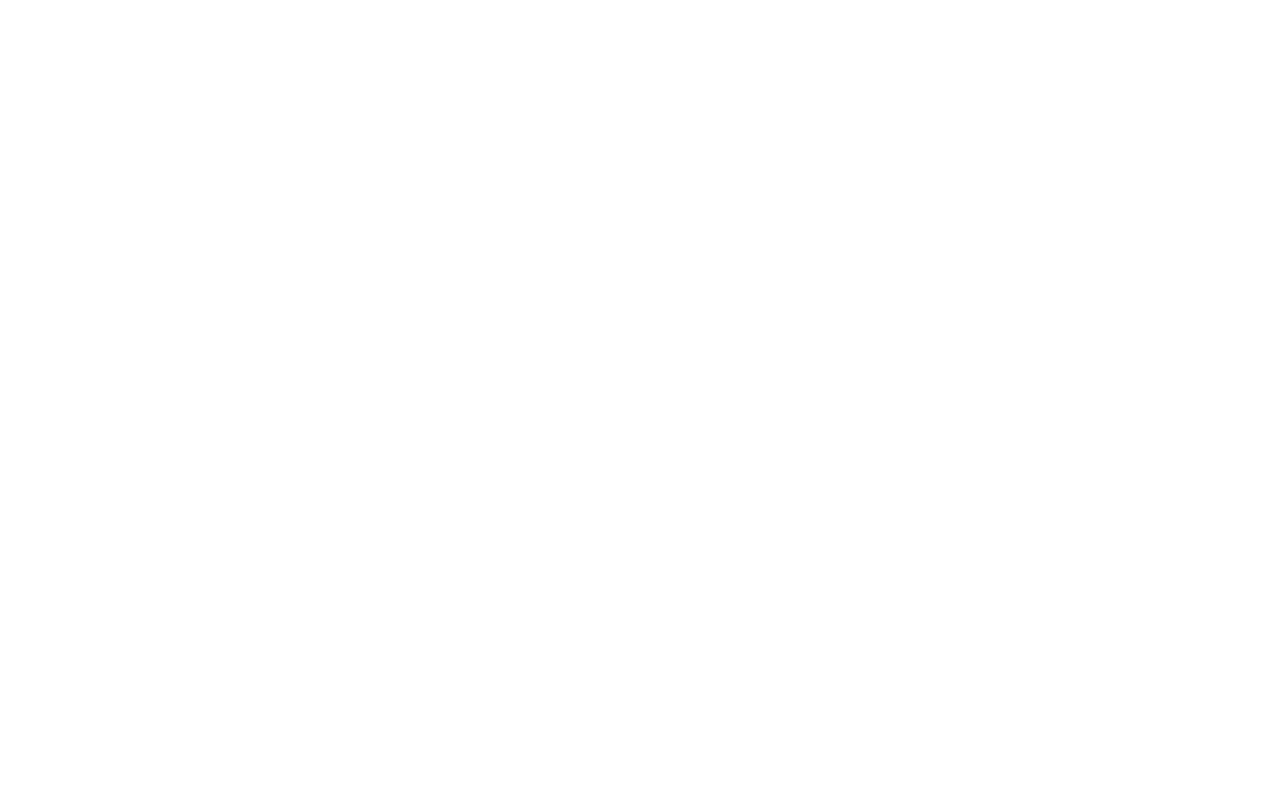
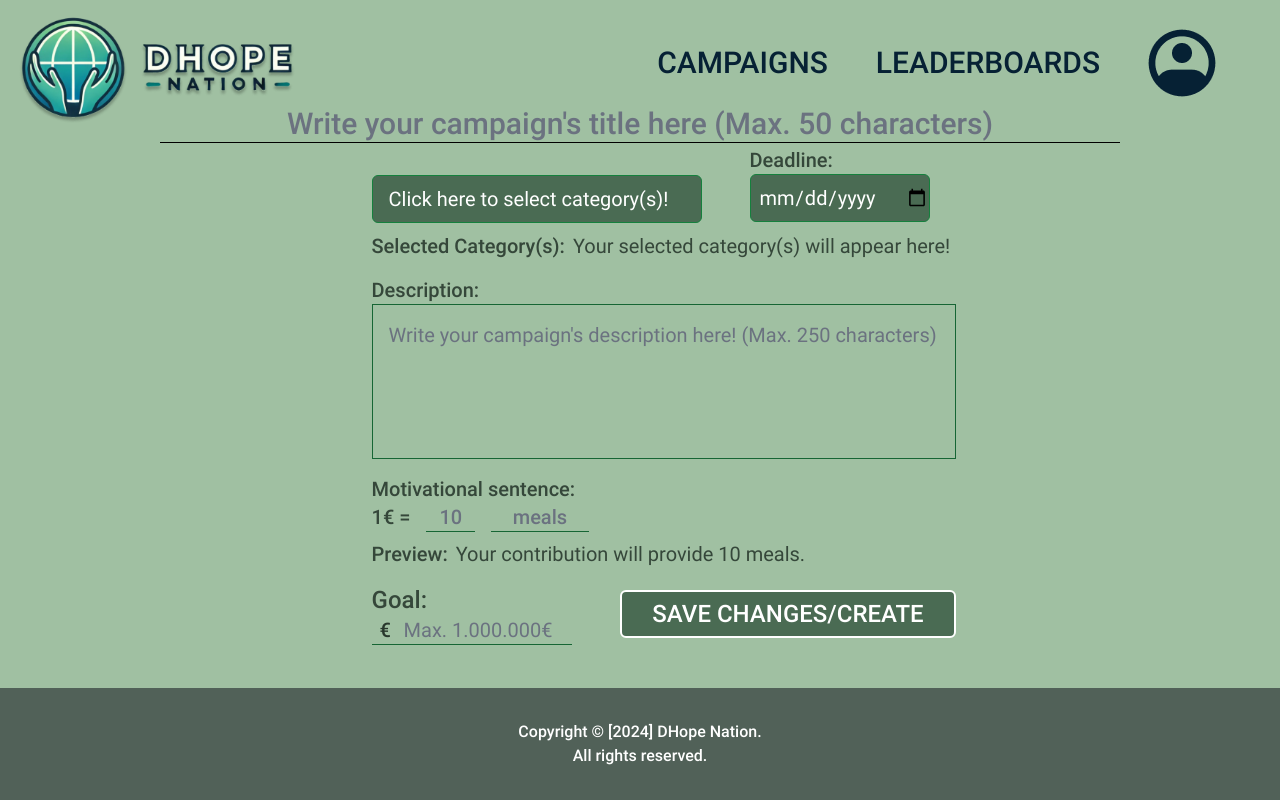
Before and after one commit to jovitor03/DHope-Nation, a React (Create React App) app in the folder dhope-nation/: page /create-campaign in a window 1280 px wide. Before the commit this address had no page. Built offline with nearby package versions, Linux system fonts and the light colour scheme.

Commit message:
Add create campaign front-end

```diff
--- a/dhope-nation/src/index.js
+++ b/dhope-nation/src/index.js
@@ -7,6 +7,7 @@ import CreateAccount1 from "./pages/Account/CreateAccount1.js";
 import CreateAccount2 from "./pages/Account/CreateAccount2.js";
 import ConfirmIdentity from "./pages/Account/ConfirmIdentity.js";
 import DonatorProfile from "./pages/Profile/DonatorProfile.js";
+import CreateCampaign from "./pages/Campaigns/CreateCampaign.js";
 import reportWebVitals from "./reportWebVitals";
 
 const root = ReactDOM.createRoot(document.getElementById("root"));
@@ -19,6 +20,7 @@ root.render(
         <Route path="/create-account/page-2" element={<CreateAccount2 />} />
         <Route path="/confirm-identity" element={<ConfirmIdentity />} />
         <Route path="/profile" element={<DonatorProfile />} />
+        <Route path="/create-campaign" element={<CreateCampaign />} />
       </Routes>
     </BrowserRouter>
   </React.StrictMode>
--- a/dhope-nation/src/pages/Account/ConfirmIdentity.js
+++ b/dhope-nation/src/pages/Account/ConfirmIdentity.js
@@ -1,4 +1,4 @@
-import "/Users/jovitor/Desktop/dhope-nation/dhope-nation/src/styles/Account.css";
+import "../../styles/Account.css";
 import logo from "../../assets/images/logo.png";
 import { Link } from "react-router-dom";
 
--- /dev/null
+++ b/dhope-nation/src/pages/Campaigns/CreateCampaign.js
@@ -0,0 +1,183 @@
+import React, { useState } from "react";
+import DonatorLayout from "../../layouts/DonatorLayout";
+import "../../styles/Campaigns.css";
+
+function CreateCampaign() {
+  const [selectedCategories, setSelectedCategories] = useState([]);
+  const [isOpen, setIsOpen] = useState(false);
+
+  const categories = [
+    "Education",
+    "Health",
+    "Environment",
+    "Animal Causes",
+    "Social Justice",
+    "Disaster Relief",
+    "Arts & Culture",
+    "Other",
+  ];
+
+  const handleCheckboxChange = (category) => {
+    setSelectedCategories((prevSelected) => {
+      if (prevSelected.includes(category)) {
+        return prevSelected.filter((item) => item !== category);
+      } else {
+        return [...prevSelected, category];
+      }
+    });
+  };
+
+  const toggleDropdown = () => {
+    setIsOpen(!isOpen);
+  };
+
+  return (
+    <DonatorLayout>
+      {/* Title - centrado */}
+      <div className="flex flex-row justify-center mt-[-20px]">
+        <input
+          type="text"
+          placeholder="Write your campaign's title here (Max. 50 characters)"
+          maxLength={50}
+          className="bg-transparent focus:outline-none border-b border-black text-[#28372C] font-semibold w-3/4 text-center text-3xl 2xl:text-4xl placeholder-gray-500"
+        />
+      </div>
+
+      {/* Conteúdo principal na metade da direita */}
+      <div className="flex flex-row mt-4 justify-center 2xl:mt-8 ml-20 mr-8">
+        <div className="flex flex-col">
+          {/* Click here to select category(s) e Deadline lado a lado */}
+          <div className="flex flex-row mb-6 w-full items-center mt-4 space-x-12">
+            <div className="relative w-[330px]">
+              <button
+                type="button"
+                onClick={toggleDropdown}
+                className="w-full h-12 border border-green-700 rounded-md bg-[#4A6B53] text-left px-4 text-white text-xl"
+              >
+                {selectedCategories.length === 0
+                  ? "Click here to select category(s)!"
+                  : `${selectedCategories.length} category(s) selected`}
+              </button>
+              {isOpen && (
+                <div className="absolute w-full bg-[#4A6B53] border border-green-700 rounded-md shadow-lg max-h-60 overflow-y-auto text-white">
+                  {categories.map((category) => (
+                    <label
+                      key={category}
+                      className="flex items-center px-4 py-2 text-xl"
+                    >
+                      <input
+                        type="checkbox"
+                        checked={selectedCategories.includes(category)}
+                        onChange={() => handleCheckboxChange(category)}
+                        className="mr-2 accent-green-700"
+                      />
+                      {category}
+                    </label>
+                  ))}
+                </div>
+              )}
+            </div>
+
+            {/* Ajuste aqui: Alinhar Deadline */}
+            <div className="flex flex-col items-start w-[180px] ml-5 mt-[-30px]">
+              <h3 className="text-[#35473A] text-xl font-semibold">
+                Deadline:
+              </h3>
+              <input
+                type="date"
+                className="border border-green-700 rounded-md h-12 pl-2 text-white bg-[#4A6B53] text-xl w-full"
+              />
+            </div>
+          </div>
+
+          {/* Selected Category(s) */}
+          <div className="flex flex-row items-center text-[#35473A] mt-[-15px]">
+            <h2 className="font-semibold text-xl">Selected Category(s):</h2>
+            <div className="ml-2">
+              {selectedCategories.length === 0 ? (
+                <span className="text-[#35473A] text-xl">
+                  Your selected category(s) will appear here!
+                </span>
+              ) : (
+                <div className="flex flex-wrap gap-2">
+                  {selectedCategories.map((category, index) => (
+                    <span
+                      key={index}
+                      className="bg-[#C8E5C3] text-[#35473A] py-1 px-3 rounded-full border border-green-800"
+                    >
+                      {category}
+                    </span>
+                  ))}
+                </div>
+              )}
+            </div>
+          </div>
+
+          {/* Description */}
+          <div className="flex flex-col w-full mt-4">
+            <h2 className="text-[#35473A] text-xl font-semibold">
+              Description:
+            </h2>
+            <textarea
+              placeholder="Write your campaign's description here! (Max. 250 characters)"
+              className="bg-transparent focus:outline-none border border-green-800 text-[#28372C] w-full h-[155px] text-xl p-4 placeholder-gray-500 resize-none"
+              maxLength={250}
+            ></textarea>
+          </div>
+
+          {/* Motivational sentence */}
+          <div className="flex flex-col w-full mt-4">
+            <h2 className="text-[#35473A] text-xl font-semibold">
+              Motivational sentence:
+            </h2>
+            <div className="flex flex-row items-center space-x-4 text-[#35473A] text-xl font-semibold">
+              <label>1€ =</label>
+              <input
+                type="text"
+                className="bg-transparent focus:outline-none border-b border-b-green-800 ml-2 text-[#28372C] w-1/12 text-xl placeholder-gray-500 text-center"
+                placeholder="10"
+              />
+              <input
+                type="text"
+                className="bg-transparent focus:outline-none border-b border-b-green-800 ml-2 text-[#28372C] w-2/12 text-xl placeholder-gray-500 text-center"
+                placeholder="meals"
+              />
+            </div>
+          </div>
+
+          {/* Preview */}
+          <div className="flex flex-row w-full mt-2 items-center text-xl text-[#35473A] ">
+            <h2 className="font-semibold">Preview:</h2>
+            <label className="ml-2">
+              Your contribution will provide 10 meals.
+            </label>
+          </div>
+
+          {/* Goal e Save Changes lado a lado */}
+          <div className="flex flex-row space-x-12 mt-4 w-full items-center">
+            <div className="flex flex-col w-[200px]">
+              <h2 className="text-[#35473A] text-2xl font-semibold">Goal:</h2>
+              <div className="relative w-full">
+                <span className="absolute left-2 top-1/2 transform -translate-y-1/2 text-xl text-[#28372C] font-semibold">
+                  €
+                </span>
+                <input
+                  type="number"
+                  className="bg-transparent focus:outline-none border-b border-green-800 text-[#28372C] w-full text-xl pl-8 placeholder-gray-500 custom-number-input"
+                  placeholder="Max. 1.000.000€"
+                />
+              </div>
+            </div>
+
+            {/* Botão de Save Changes expandido */}
+            <button className="flex-grow h-12 border-2 border-white rounded-md bg-[#4A6B53] text-white text-2xl font-semibold">
+              SAVE CHANGES/CREATE
+            </button>
+          </div>
+        </div>
+      </div>
+    </DonatorLayout>
+  );
+}
+
+export default CreateCampaign;
--- /dev/null
+++ b/dhope-nation/src/styles/Campaigns.css
@@ -0,0 +1,11 @@
+/* Para navegadores baseados em WebKit (Chrome, Safari) */
+.custom-number-input::-webkit-outer-spin-button,
+.custom-number-input::-webkit-inner-spin-button {
+  -webkit-appearance: none;
+  margin: 0;
+}
+
+/* Para Firefox */
+.custom-number-input[type="number"] {
+  -moz-appearance: textfield;
+}
```
